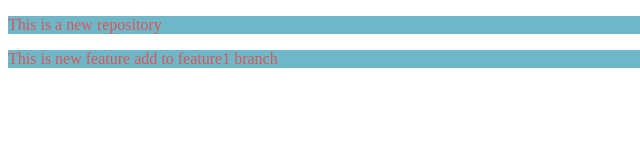
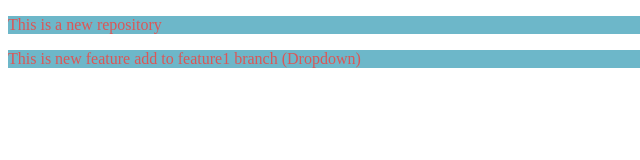
Before and after one commit to sawvivek/LocalRepo, a plain HTML site: page index.html in a window 1280 px wide. Shown: the full height of the page, 0-640 px from the left. Drawn offline with Linux system fonts and the light colour scheme.

Commit message:
Add Dropdown

```diff
--- a/index.html
+++ b/index.html
@@ -8,6 +8,6 @@
 </head>
 <body>
     <p>This is a new repository</p>
-    <p>This is new feature add to feature1 branch</p>
+    <p>This is new feature add to feature1 branch (Dropdown)</p>
 </body>
 </html>
```
